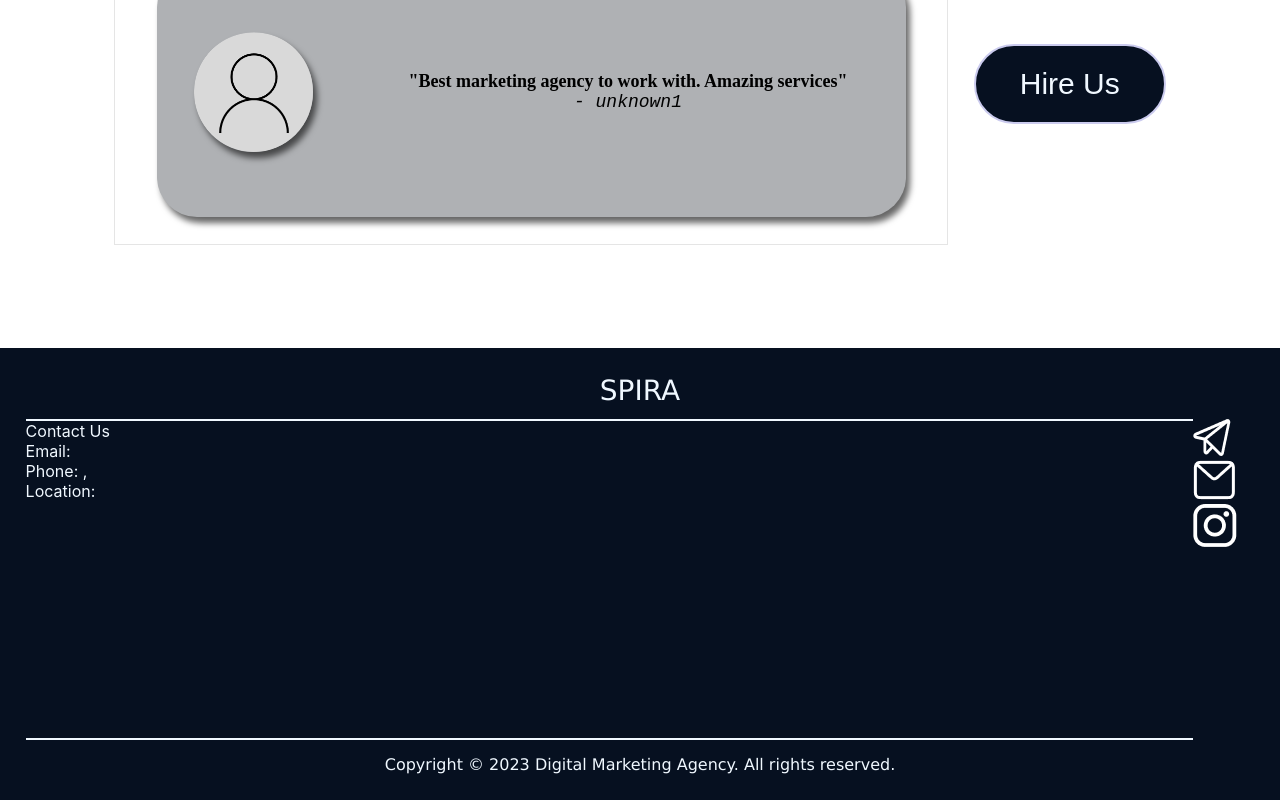
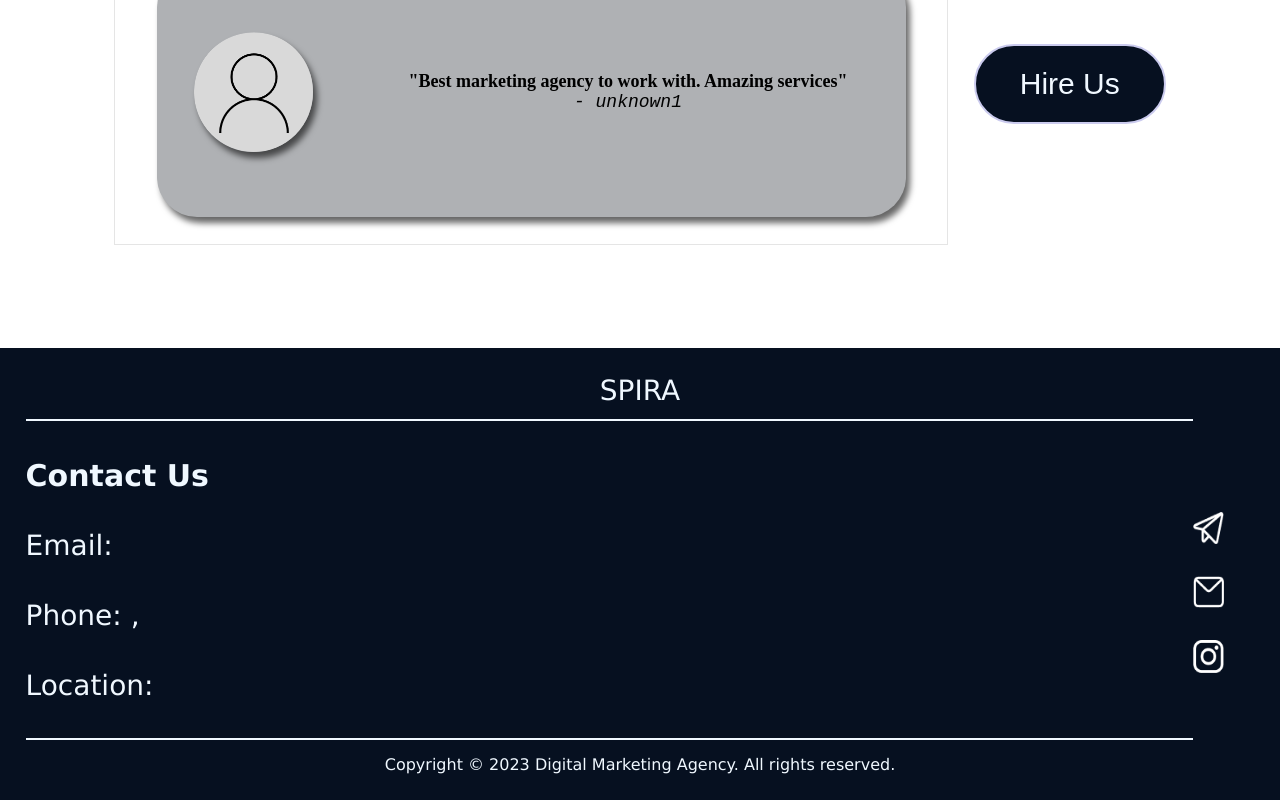
Before and after one commit to PaulTeshome/spira-site, a React (Create React App) app in the folder spira/: page / in a window 1280 px wide. Shown: the part 7394-8194 px from the top of the page. Built offline with nearby package versions, Linux system fonts and the light colour scheme.

Commit message:
Update Footer.css

```diff
--- a/spira/src/components/Footer.css
+++ b/spira/src/components/Footer.css
@@ -32,13 +32,35 @@
     border-bottom: solid 2px aliceblue ;
     height: 98%;
     width:95%;
+    font-size: 28px;
+    font-family: 'Lucida Sans', 'Lucida Sans Regular', 'Lucida Grande', 'Lucida Sans Unicode', Geneva, Verdana, sans-serif;
+    justify-content:space-evenly;
+}
+
+.footer-contacts a{
+    color: aliceblue;
+}
+
+.footer-contacts-header{
+    font-weight: bold;
+    font-size: 30px;
 }
 
 .footer-links{
     width: 5%;
     display: flex;
     flex-direction: column;
+    height: 98%;
+    justify-content: center;
 }
+
+.footer-links img{
+    margin-top: 50%;
+    width:50%;
+    height: 50%;
+}
+
+
 
 .footer-end{
     color: aliceblue;
```
